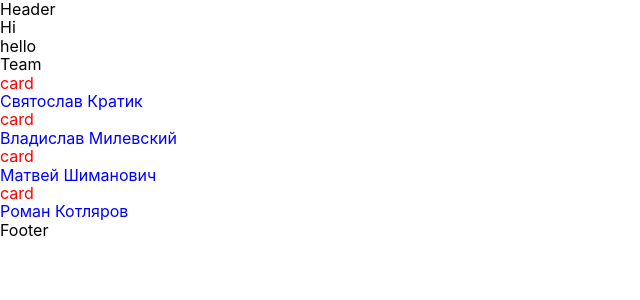
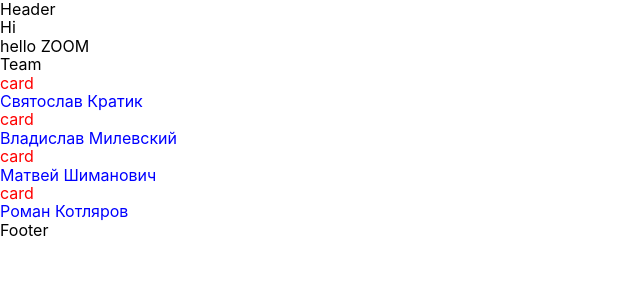
Before and after one commit to SilantievMax/react-dev-corp, a React (Create React App) app: page / in a window 1280 px wide. Shown: the top 300 px of the page, without its empty margins (0-640 px from the left). Built offline with nearby package versions, Linux system fonts and the light colour scheme.

Commit message:
test 1.1

```diff
--- a/src/App.jsx
+++ b/src/App.jsx
@@ -11,6 +11,7 @@ const App = () => {
       Hi
       <main>
         hello
+        ZOOM
         <Team />
       </main>
       <Footer />
```
